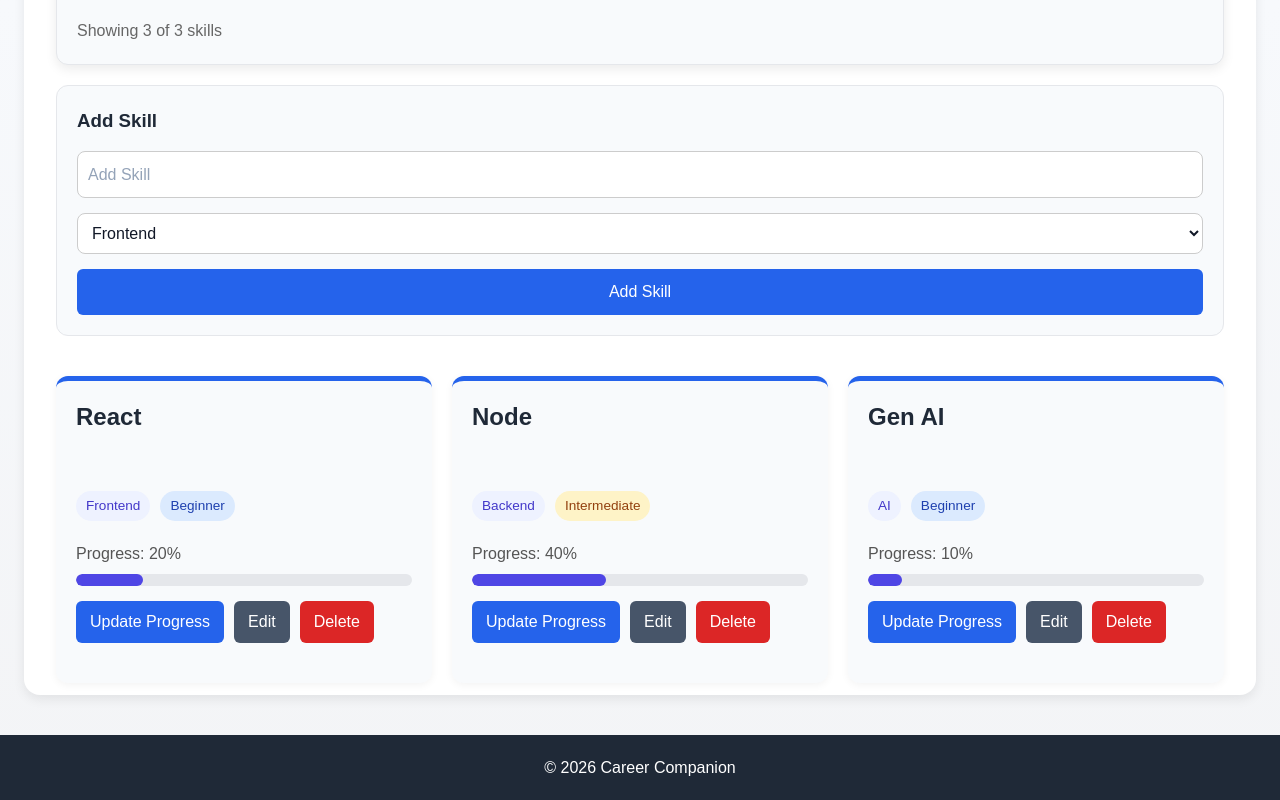
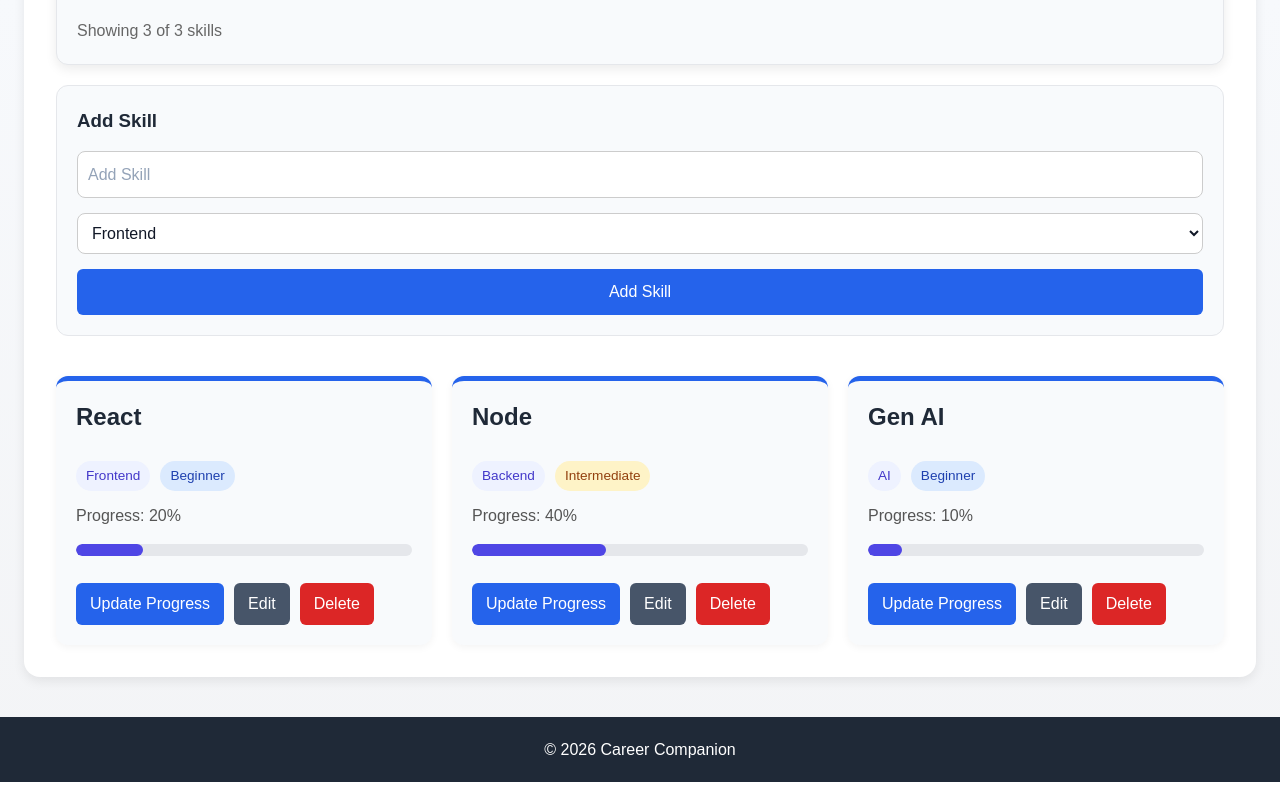
Before and after one commit to SriHarishVel/Career-Companion, a React (Vite) app in the folder frontend/: page /skills in a window 1280 px wide. Shown: the part 572-1372 px from the top of the page. Built offline with nearby package versions, Linux system fonts and the light colour scheme.

Commit message:
Enhance goals module and UI

```diff
--- a/frontend/src/components/Card/index.css
+++ b/frontend/src/components/Card/index.css
@@ -1,12 +1,14 @@
 /* Card container */
-
 .card {
+    display: flex;
+    flex-direction: column;
     background-color: #f8fafc;
     border-top: 5px solid #2563eb;
     border-radius: 12px;
     margin-top: 20px;
     padding: 20px;
-    height: 100%;
+
+    height: max-content;
     box-shadow:
         0 2px 8px
         rgba(0, 0, 0, 0.05);
@@ -32,7 +34,7 @@
 /* Card header */
 
 .card-header {
-    min-height: 90px;
+    min-height: 60px;
 }
 
 .card-header h2 {
@@ -52,7 +54,8 @@
     display: flex;
     flex-wrap: wrap;
     gap: 10px;
-    margin-bottom: 20px;
+    margin-bottom: 12px;
+    align-items: center;
 }
 
 .category-badge {
@@ -154,7 +157,7 @@
     display: flex;
     gap: 10px;
     flex-wrap: wrap;
-    margin-top: 15px;
+    margin-top: 12px;
 }
 
 .card button {
--- a/frontend/src/data/goals.js
+++ b/frontend/src/data/goals.js
@@ -17,6 +17,7 @@ const initialGoals = [
         category: "Career",
         priority: "High",
         goalType: "Secondary",
+        parentGoalId: 1,
         completed: false,
         progress: 40,
         deadline: "",
@@ -28,6 +29,7 @@ const initialGoals = [
         category: "Career",
         priority: "Medium",
         goalType: "Secondary",
+        parentGoalId: 1,
         completed: false,
         progress: 10,
         deadline: "",
--- a/frontend/src/pages/Goals/index.jsx
+++ b/frontend/src/pages/Goals/index.jsx
@@ -18,6 +18,7 @@ function Goals() {
     const [statusFilter, setStatusFilter] = useState("All");
     const [goalTypeFilter, setGoalTypeFilter] = useState("All");
     const [newGoalType, setNewGoalType] = useState("Primary");
+    const [parentGoalId, setParentGoalId] = useState("");
     const [showDeleteModal, setShowDeleteModal] = useState(false);
     const [selectedGoalId, setSelectedGoalId] = useState(null);
     const [goals, setGoals] = useState(() => {
@@ -90,6 +91,7 @@ function Goals() {
                 priority: newPriority,
                 progress: 0,
                 goalType: newGoalType,
+                parentGoalId: newGoalType === "Secondary" ? parentGoalId : null,
                 completed: false,
                 deadline: newDeadline,
                 lastUpdated: Date.now()
@@ -100,6 +102,7 @@ function Goals() {
         setNewCategory("Learning");
         setNewPriority("Medium");
         setNewGoalType("Primary");
+        setParentGoalId("");
     }
 
     function editGoal(goalId, updatedTitle) {
@@ -243,6 +246,12 @@ function Goals() {
             goal =>
                 goal.goalType ===
                 "Secondary"
+        );
+
+    const primaryGoalOptions =
+        goals.filter(
+            goal =>
+                goal.goalType === "Primary"
         );
 
         return (
@@ -522,6 +531,34 @@ function Goals() {
                         </select>
                     </div>
 
+                    {newGoalType === "Secondary" && (
+                        <div className="filter-group">
+                            <label>Parent Goal</label>
+
+                            <select
+                                value={parentGoalId}
+                                onChange={(e) =>
+                                    setParentGoalId(
+                                        Number(e.target.value)
+                                    )
+                                }
+                            >
+                                <option value="">
+                                    Select Parent Goal
+                                </option>
+
+                                {primaryGoalOptions.map(goal => (
+                                    <option
+                                        key={goal.id}
+                                        value={goal.id}
+                                    >
+                                        {goal.title}
+                                    </option>
+                                ))}
+                            </select>
+                        </div>
+                    )}
+
                     <div className="filter-group">
                         <label>Deadline</label>
 
```
